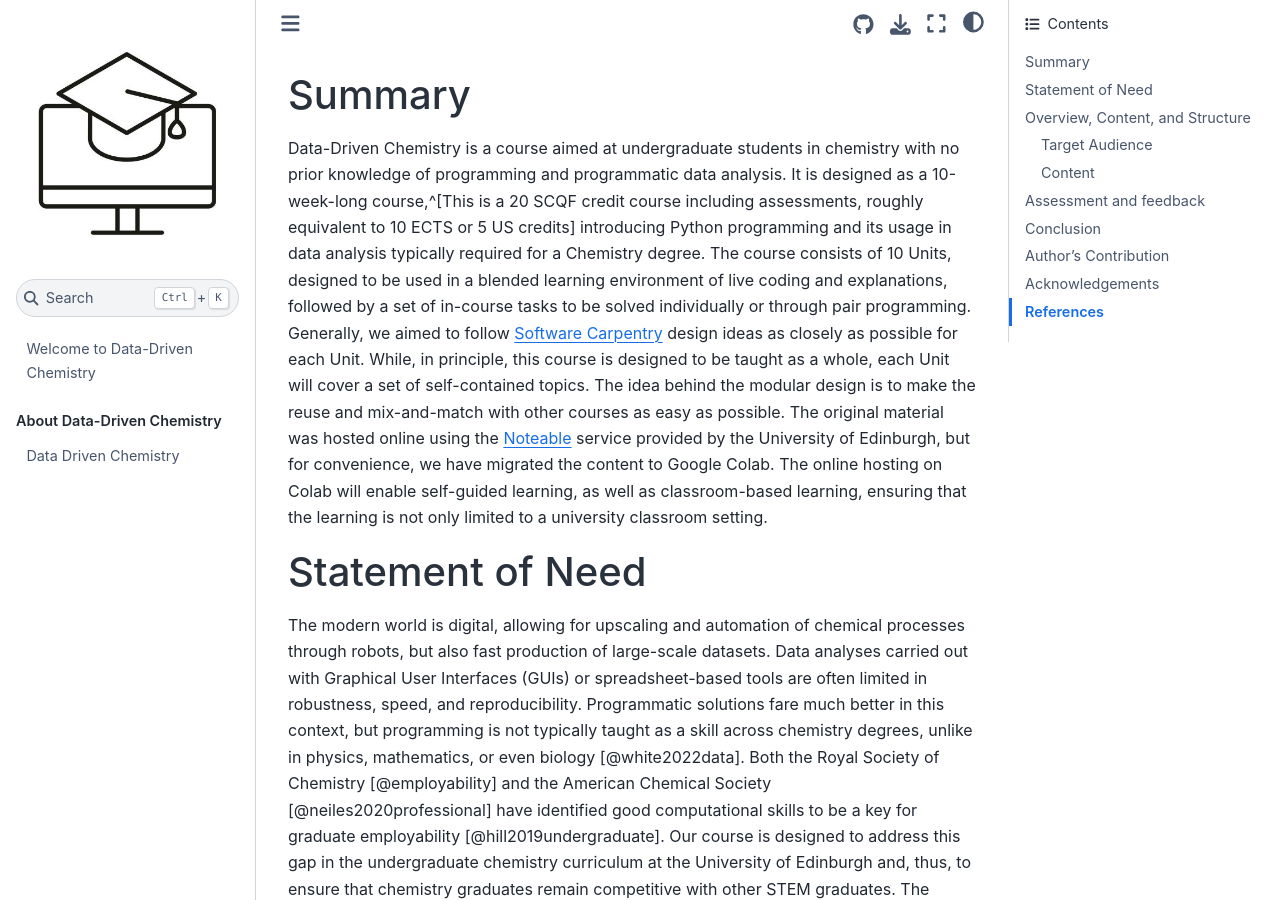
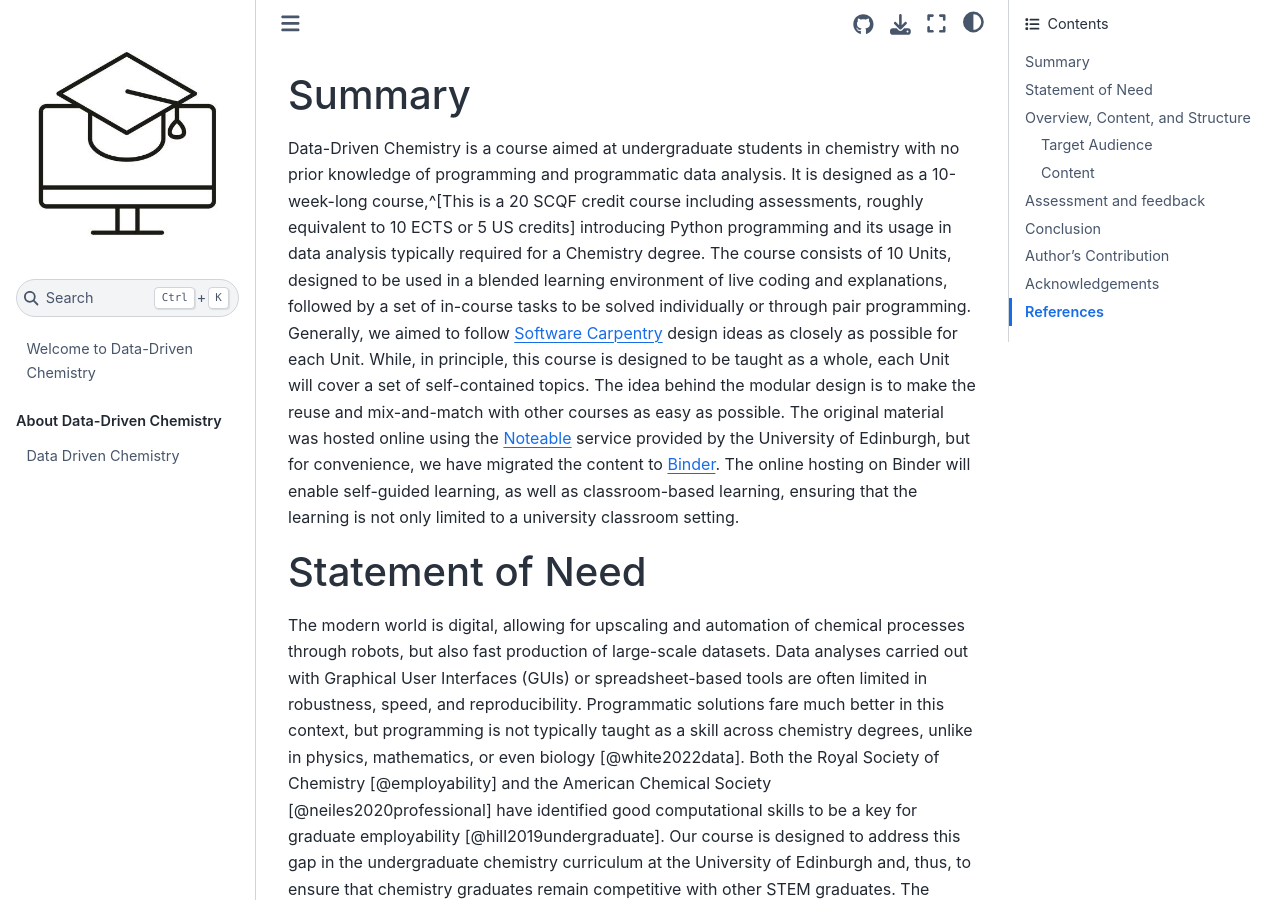
Before and after one commit to Edinburgh-Chemistry-Teaching/Data-driven-chemistry, a Jupyter Book: the page built from paper/paper.md, in a window 1280 px wide and 900 px high. Built offline with Jupyter Book 1.0.4 settings and Sphinx 7.4.7 and the Sphinx Book theme 1.1.4, drawn with Linux system fonts in a browser that asks for light colours; pages that are not in the unit, such as notebooks, are missing from menus.

Commit message:
replacing colab with binder

```diff
--- a/paper/paper.md
+++ b/paper/paper.md
@@ -46,7 +46,7 @@ bibliography: paper.bib
 
 Data-Driven Chemistry is a course aimed at undergraduate students in chemistry with no prior knowledge of programming and programmatic data analysis. It is designed as a 10-week-long course,^[This is a 20 SCQF credit course including assessments, roughly equivalent to 10 ECTS or 5 US credits] introducing Python programming and its usage in data analysis typically required for a Chemistry degree. The course consists of 10 Units, designed to be used in a blended learning environment of live coding and explanations, followed by a set of in-course tasks to be solved individually or through pair programming.
 Generally, we aimed to follow [Software Carpentry](https://software-carpentry.org) design ideas as closely as possible for each Unit. While, in principle, this course is designed to be taught as a whole, each Unit will cover a set of self-contained topics. The idea behind the modular design is to make the reuse and mix-and-match with other courses as easy as possible.
-The original material was hosted online using the [Noteable](https://noteable.edina.ac.uk/) service provided by the University of Edinburgh, but for convenience, we have migrated the content to Google Colab. The online hosting on Colab will enable self-guided learning, as well as classroom-based learning, ensuring that the learning is not only limited to a university classroom setting.
+The original material was hosted online using the [Noteable](https://noteable.edina.ac.uk/) service provided by the University of Edinburgh, but for convenience, we have migrated the content to [Binder](https://mybinder.org). The online hosting on Binder will enable self-guided learning, as well as classroom-based learning, ensuring that the learning is not only limited to a university classroom setting.
 
 # Statement of Need
 
```
